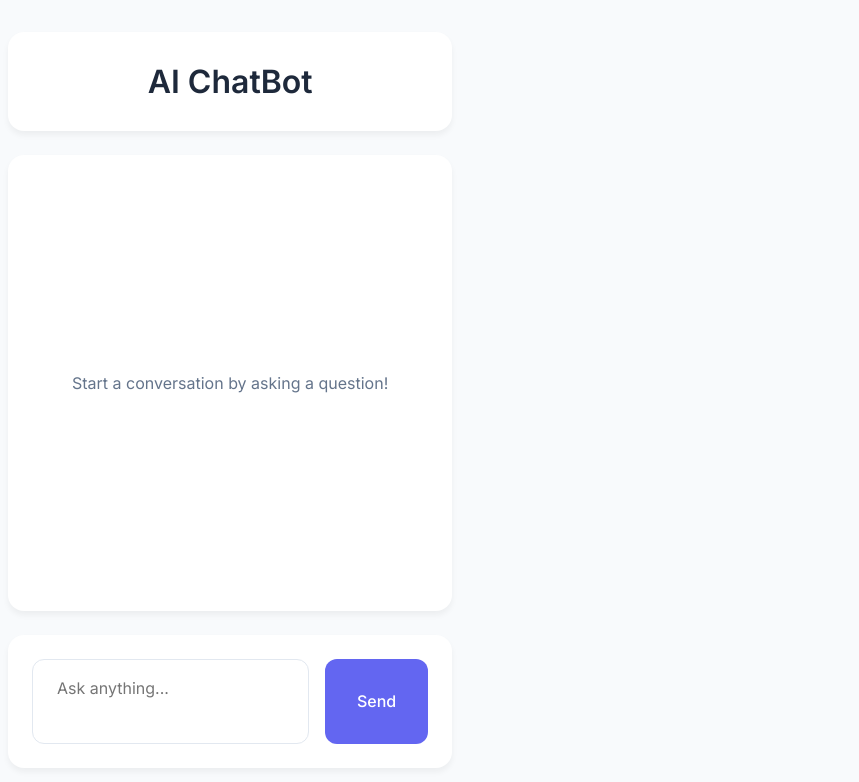
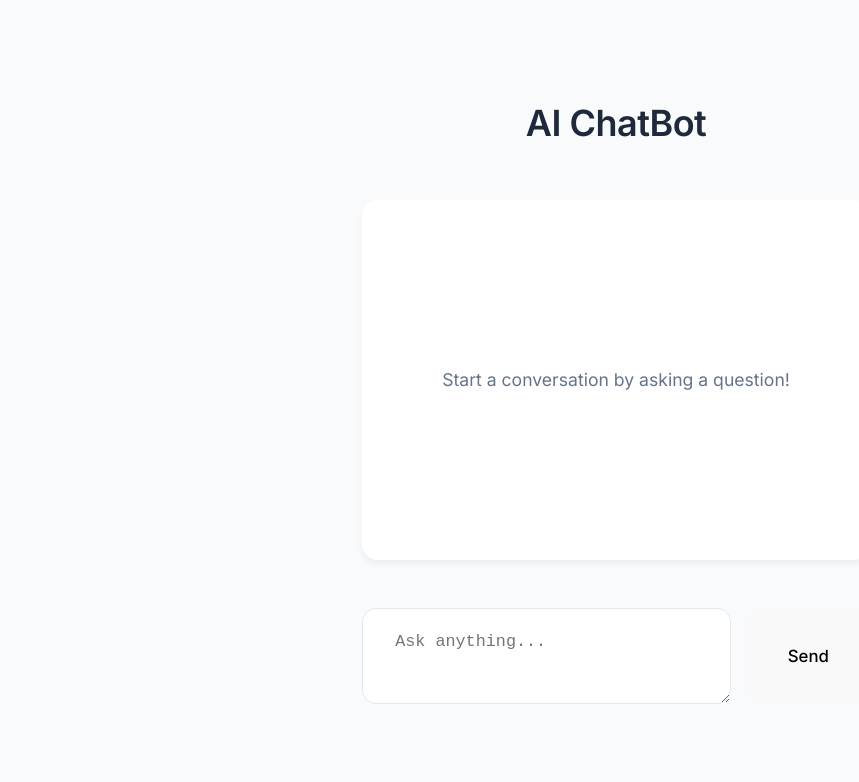
Before and after one commit to Pradhuman19/AIChatBot, a React (Vite) app in the folder AiChatBot/: page / in a window 1280 px wide. Shown: the top 782 px of the page, without its empty margins (24-883 px from the left). Built offline with nearby package versions, Linux system fonts and the light colour scheme.

Commit message:
css updated

```diff
--- a/AiChatBot/src/App.css
+++ b/AiChatBot/src/App.css
@@ -10,13 +10,17 @@
 body {
   font-family: 'Inter', sans-serif;
   background-color: #f8fafc;
+  min-height: 100vh;
+  display: grid;
+  place-items: center;
 }
 
 .app-container {
-  max-width: 1000px;
+  width: 100%;
+  max-width: 1200px;
+  height: 90vh;
   margin: 0 auto;
   padding: 2rem;
-  height: 100vh;
   display: flex;
   flex-direction: column;
   gap: 1.5rem;
@@ -25,15 +29,13 @@ body {
 .app-header {
   text-align: center;
   padding: 2rem 0;
-  background-color: #fff;
-  border-radius: 16px;
-  box-shadow: 0 4px 6px rgba(0,0,0,0.05);
 }
 
 .app-header h1 {
-  font-size: 2rem;
+  font-size: 2.25rem;
   font-weight: 600;
   color: #1e293b;
+  letter-spacing: -0.5px;
 }
 
 .chat-container {
@@ -46,114 +48,67 @@ body {
   display: flex;
   flex-direction: column;
   gap: 1.5rem;
+  width: 100%;
+  max-width: 1000px;
+  margin: 0 auto;
 }
 
 .chat-placeholder {
   color: #64748b;
   text-align: center;
-  padding: 2rem;
-  font-size: 1rem;
+  padding: 3rem;
+  font-size: 1.1rem;
   margin: auto;
+  line-height: 1.6;
 }
 
 .chat-bubble {
-  max-width: 65%;
-  padding: 1rem 1.5rem;
-  border-radius: 1.25rem;
+  max-width: 70%;
+  width: fit-content;
+  padding: 1.25rem 2rem;
+  border-radius: 1.5rem;
   line-height: 1.6;
-  font-size: 1rem;
+  font-size: 1.05rem;
   animation: fadeIn 0.3s ease-in;
-}
-
-@keyframes fadeIn {
-  from { opacity: 0; transform: translateY(10px); }
-  to { opacity: 1; transform: translateY(0); }
 }
 
 .chat-bubble.question {
   background-color: #6366f1;
   color: white;
   margin-left: auto;
-  border-bottom-right-radius: 6px;
+  border-bottom-right-radius: 8px;
 }
 
 .chat-bubble.answer {
   background-color: #f1f5f9;
   color: #0f172a;
-  border-bottom-left-radius: 6px;
+  border-bottom-left-radius: 8px;
 }
 
 .chat-form {
   display: flex;
   gap: 1rem;
-  background-color: #fff;
-  padding: 1.5rem;
-  border-radius: 16px;
-  box-shadow: 0 4px 6px rgba(0,0,0,0.05);
+  padding: 1.5rem 0;
+  width: 100%;
+  max-width: 1000px;
+  margin: 0 auto;
 }
 
 .chat-input {
   flex: 1;
-  padding: 1rem 1.5rem;
+  padding: 1.25rem 2rem;
   border: 1px solid #e2e8f0;
-  border-radius: 12px;
-  resize: none;
-  font-family: inherit;
-  font-size: 1rem;
+  border-radius: 14px;
+  font-size: 1.05rem;
   line-height: 1.6;
+  min-height: 60px;
   transition: all 0.2s ease;
-  min-height: 56px;
-}
-
-.chat-input:focus {
-  outline: none;
-  border-color: #6366f1;
-  box-shadow: 0 0 0 3px rgba(99, 102, 241, 0.1);
 }
 
 .chat-submit {
-  padding: 1rem 2rem;
-  background-color: #6366f1;
-  color: white;
-  border: none;
-  border-radius: 12px;
-  cursor: pointer;
-  font-weight: 500;
-  transition: all 0.2s ease;
+  padding: 1rem 2.5rem;
+  font-size: 1.05rem;
+  border-radius: 14px;
 }
 
-.chat-submit:hover {
-  background-color: #4f46e5;
-  transform: translateY(-1px);
-}
-
-.chat-submit:disabled {
-  background-color: #cbd5e1;
-  cursor: not-allowed;
-  transform: none;
-}
-
-/* Markdown styling */
-.react-markdown {
-  color: inherit;
-}
-
-.react-markdown p {
-  margin-bottom: 0.75rem;
-}
-
-.react-markdown pre {
-  background: #1e293b;
-  color: #f8fafc;
-  padding: 1rem;
-  border-radius: 8px;
-  overflow-x: auto;
-  margin: 1rem 0;
-}
-
-.react-markdown code {
-  font-family: 'Courier New', Courier, monospace;
-  background: #e2e8f0;
-  padding: 0.2em 0.4em;
-  border-radius: 4px;
-}
+/* Rest of the previous styles remain the same */
```
